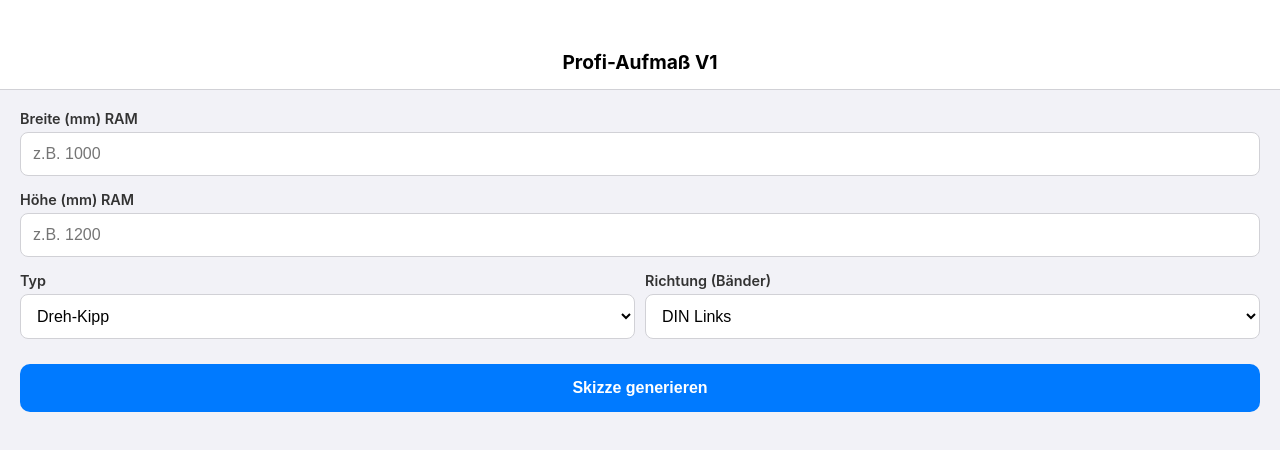
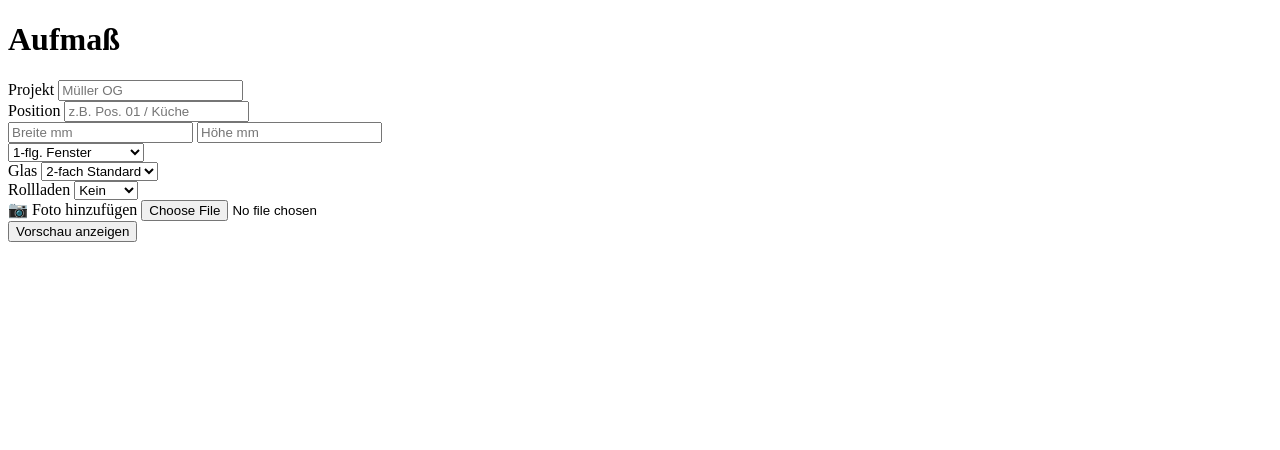
Before and after one commit to niklasavg-coder/Fenster-App, a plain HTML site: page index.html in a window 1280 px wide. Drawn offline with Linux system fonts and the light colour scheme.

Commit message:
Update v3: Profi Vorschsu

```diff
--- a/index.html
+++ b/index.html
@@ -2,61 +2,107 @@
 <html lang="de">
 <head>
     <meta charset="UTF-8">
-    <meta name="viewport" content="width=device-width, initial-scale=1.0, maximum-scale=1.0, user-scalable=no">
-    <title>Profi-Aufmaß</title>
-
+    <meta name="viewport" content="width=device-width, initial-scale=1.0, maximum-scale=1.0, user-scalable=no, viewport-fit=cover">
+    <title>Aufmaß-Profi iOS</title>
     <meta name="apple-mobile-web-app-capable" content="yes">
     <meta name="apple-mobile-web-app-status-bar-style" content="black-translucent">
-    <meta name="apple-mobile-web-app-title" content="Profi-Aufmaß">
-
     <link rel="stylesheet" href="style.css">
     <link rel="manifest" href="manifest.json">
 </head>
 <body>
+    <div id="app-container">
 
-    <div id="app-container">
+        <div id="input-view">
             <header>
-            <h1>Profi-Aufmaß V1</h1>
+                <h1>Aufmaß</h1>
             </header>
+            <main>
+                <section class="ios-group">
+                    <div class="ios-row">
+                        <label>Projekt</label>
+                        <input type="text" id="projektName" placeholder="Müller OG">
+                    </div>
+                    <div class="ios-row">
+                        <label>Position</label>
+                        <input type="text" id="position" placeholder="z.B. Pos. 01 / Küche">
+                    </div>
+                </section>
 
-        <main id="content">
-            <div class="input-group">
-                <label>Breite (mm) RAM</label>
-                <input type="number" id="breite" placeholder="z.B. 1000" inputmode="numeric">
+                <section class="ios-group">
+                    <div class="ios-row two-col">
+                        <input type="number" id="breite" placeholder="Breite mm" inputmode="numeric">
+                        <input type="number" id="hoehe" placeholder="Höhe mm" inputmode="numeric">
                     </div>
-
-            <div class="input-group">
-                <label>Höhe (mm) RAM</label>
-                <input type="number" id="hoehe" placeholder="z.B. 1200" inputmode="numeric">
-            </div>
-
-            <div class="input-group two-col">
-                <div>
-                    <label>Typ</label>
-                    <select id="typ">
-                        <option value="DK">Dreh-Kipp</option>
-                        <option value="D">Dreh</option>
-                        <option value="FEST">Festverglasung</option>
+                    <div class="ios-row">
+                        <select id="elemTyp" onchange="toggleUI()">
+                            <option value="1">1-flg. Fenster</option>
+                            <option value="2">2-flg. Stulp-Fenster</option>
+                            <option value="BT">Balkontür</option>
                         </select>
                     </div>
-                <div>
-                    <label>Richtung (Bänder)</label>
-                    <select id="richtung">
-                        <option value="L">DIN Links</option>
-                        <option value="R">DIN Rechts</option>
+                </section>
+
+                <section class="ios-group">
+                    <div class="ios-row">
+                        <label>Glas</label>
+                        <select id="glasTyp">
+                            <option value="2-fach">2-fach Standard</option>
+                            <option value="3-fach">3-fach Premium</option>
+                            <option value="VSG">Sicherheitsglas</option>
                         </select>
                     </div>
+                    <div class="ios-row">
+                        <label>Rollladen</label>
+                        <select id="rollloTyp" onchange="toggleUI()">
+                            <option value="NEIN">Kein</option>
+                            <option value="ELEKTRO">Elektro</option>
+                        </select>
                     </div>
+                </section>
 
-            <button onclick="skizzeErstellen()">Skizze generieren</button>
+                <section class="ios-group">
+                    <div class="ios-row">
+                        <label for="fotoInput" class="camera-btn">📷 Foto hinzufügen</label>
+                        <input type="file" id="fotoInput" accept="image/*" capture="environment" onchange="previewFoto(this)">
+                    </div>
+                </section>
 
-            <div id="skizzenContainer" style="display:none;">
-                <h2>Fertigungsskizze</h2>
-                <div id="svgWrapper"></div>
-            </div>
+                <button class="ios-btn-primary" onclick="generatePreview()">Vorschau anzeigen</button>
             </main>
         </div>
 
+        <div id="preview-view" style="display:none;">
+            <header class="no-print">
+                <button class="back-btn" onclick="editMode()">← Bearbeiten</button>
+                <h1>Vorschau</h1>
+            </header>
+            <main>
+                <div class="paper-page">
+                    <div class="pdf-header">
+                        <div>
+                            <h2 id="pdfTitel">Projektname</h2>
+                            <p id="pdfPos" style="font-weight: bold; color: var(--ios-blue);"></p>
+                        </div>
+                        <div id="pdfDatum" style="text-align: right; font-size: 12px;"></div>
+                    </div>
+
+                    <div id="svgWrapper"></div>
+
+                    <div class="tech-specs">
+                        <h3>Technische Details</h3>
+                        <div id="infoGrid" class="info-grid"></div>
+                    </div>
+
+                    <div id="fotoInPdf" class="foto-container">
+                        <h3>Baustellensituation</h3>
+                        <img id="pdfImg" src="">
+                    </div>
+                </div>
+                <button class="ios-btn-secondary no-print" onclick="window.print()">Als PDF speichern / Senden</button>
+            </main>
+        </div>
+
+    </div>
     <script src="script.js"></script>
 </body>
 </html>
--- a/script.js
+++ b/script.js
@@ -1,73 +1,79 @@
-function skizzeErstellen() {
-    const breite = document.getElementById('breite').value;
-    const hoehe = document.getElementById('hoehe').value;
-    const typ = document.getElementById('typ').value;
-    const richtung = document.getElementById('richtung').value;
+function toggleUI() {
+    const rolllo = document.getElementById('rollloTyp').value;
+    document.getElementById('kabelBox').style.display = (rolllo === "ELEKTRO") ? "flex" : "none";
+}
 
-    if (!breite || !hoehe) {
-        alert("Bitte Breite und Höhe eingeben.");
-        return;
+function editMode() {
+    document.getElementById('input-view').style.display = 'block';
+    document.getElementById('preview-view').style.display = 'none';
+    window.scrollTo(0,0);
+}
+
+function generatePreview() {
+    const b = document.getElementById('breite').value;
+    const h = document.getElementById('hoehe').value;
+    const projekt = document.getElementById('projektName').value || "Unbenannt";
+    const pos = document.getElementById('position').value || "Keine Position";
+
+    if(!b || !h) return alert("Bitte Breite und Höhe eingeben!");
+
+    // Ansicht umschalten
+    document.getElementById('input-view').style.display = 'none';
+    document.getElementById('preview-view').style.display = 'block';
+
+    // Kopfzeile füllen
+    document.getElementById('pdfTitel').innerText = projekt;
+    document.getElementById('pdfPos').innerText = "📍 " + pos;
+    document.getElementById('pdfDatum').innerText = new Date().toLocaleDateString('de-DE');
+
+    // SVG Skizze (Profi-Logik für BT = Balkontür)
+    const typ = document.getElementById('elemTyp').value;
+    let svg = `<svg viewBox="-50 -60 400 520" xmlns="http://www.w3.org/2000/svg" style="background:white;">
+        <defs><marker id="arrow" markerWidth="10" markerHeight="10" refX="0" refY="3" orient="auto"><path d="M0,0 L0,6 L9,3 z" fill="#000" /></marker></defs>
+
+        <rect x="0" y="0" width="300" height="400" stroke="#000" fill="none" stroke-width="3" />`;
+
+    // Wenn Balkontür: Schwelle unten einzeichnen
+    if (typ === "BT") {
+        svg += `<line x1="0" y1="390" x2="300" y2="390" stroke="#000" stroke-width="1" />`;
     }
 
-    // Wir bauen das SVG dynamisch zusammen.
-    // Wir nutzen eine feste "Leinwand" von 300x400 Einheiten für die Zeichnung.
-    let svgContent = `
-        <svg viewBox="-50 -50 400 500" xmlns="http://www.w3.org/2000/svg">
-            <defs>
-                <marker id="arrow" markerWidth="10" markerHeight="10" refX="0" refY="3" orient="auto" markerUnits="strokeWidth">
-                    <path d="M0,0 L0,6 L9,3 z" fill="#000" />
-                </marker>
-            </defs>
+    // Maßketten
+    svg += `<line x1="0" y1="-20" x2="300" y2="-20" stroke="#000" marker-start="url(#arrow)" marker-end="url(#arrow)" />
+            <text x="150" y="-30" text-anchor="middle" font-size="14" font-weight="bold">${b} mm</text>
+            <line x1="-25" y1="0" x2="-25" y2="400" stroke="#000" marker-start="url(#arrow)" marker-end="url(#arrow)" />
+            <text x="-40" y="200" text-anchor="middle" transform="rotate(-90, -40, 200)" font-size="14" font-weight="bold">${h} mm</text>`;
 
-            <rect x="0" y="0" width="300" height="400" class="fenster-rahmen" />
+    // Flügel-Skizze
+    if (typ === "2") {
+        svg += `<line x1="150" y1="0" x2="150" y2="400" stroke="#000" />
+                <polyline points="0,0 150,200 0,400" fill="none" stroke="#666" stroke-dasharray="5,5" />
+                <polyline points="300,0 150,200 300,400" fill="none" stroke="#666" stroke-dasharray="5,5" />`;
+    } else {
+        svg += `<polyline points="300,0 0,200 300,400" fill="none" stroke="#666" stroke-dasharray="5,5" />`;
+    }
 
-            <line x1="0" y1="-20" x2="300" y2="-20" class="masslinie" marker-start="url(#arrow)" marker-end="url(#arrow)" />
-            <line x1="0" y1="-25" x2="0" y2="0" class="masslinie" /> <line x1="300" y1="-25" x2="300" y2="0" class="masslinie" /> <text x="150" y="-30" text-anchor="middle" class="mass-text">${breite} mm</text>
+    svg += `</svg>`;
+    document.getElementById('svgWrapper').innerHTML = svg;
 
-            <line x1="-20" y1="0" x2="-20" y2="400" class="masslinie" marker-start="url(#arrow)" marker-end="url(#arrow)" />
-            <line x1="-25" y1="0" x2="0" y2="0" class="masslinie" /> <line x1="-25" y1="400" x2="0" y2="400" class="masslinie" /> <text x="-30" y="200" text-anchor="middle" transform="rotate(-90, -30, 200)" class="mass-text">${hoehe} mm</text>
-
-            ${generiereOeffnungsSymbol(typ, richtung)}
-
-        </svg>
+    // Tabelle füllen
+    document.getElementById('infoGrid').innerHTML = `
+        <div class="info-item"><strong>Typ:</strong> ${typ === "BT" ? "Balkontür" : typ + "-flg. Fenster"}</div>
+        <div class="info-item"><strong>Glas:</strong> ${document.getElementById('glasTyp').value}</div>
+        <div class="info-item"><strong>Rollladen:</strong> ${document.getElementById('rollloTyp').value}</div>
+        <div class="info-item"><strong>Maß:</strong> ${b} x ${h} mm</div>
     `;
 
-    // SVG in den Container packen und anzeigen
-    document.getElementById('svgWrapper').innerHTML = svgContent;
-    document.getElementById('skizzenContainer').style.display = 'block';
+    window.scrollTo(0,0);
 }
 
-// Hilfsfunktion: Entscheidet, welche Dreiecke gezeichnet werden müssen
-function generiereOeffnungsSymbol(typ, richtung) {
-    if (typ === 'FEST') {
-        // Festverglasung bekommt oft ein einfaches Kreuz oder gar nichts.
-        // Wir lassen es erstmal leer für eine saubere Ansicht.
-        return '';
+function previewFoto(input) {
+    if (input.files && input.files[0]) {
+        const reader = new FileReader();
+        reader.onload = function(e) {
+            document.getElementById('pdfImg').src = e.target.result;
+            document.getElementById('fotoInPdf').style.display = 'block';
+        }
+        reader.readAsDataURL(input.files[0]);
     }
-
-    let pfade = '';
-    // Koordinaten für das 300x400 Rechteck
-    const top = 0; const bottom = 400;
-    const left = 0; const right = 300;
-    const midX = 150; const midY = 200;
-
-    // Dreh-Symbol (Das Dreieck, das die horizontale Öffnung anzeigt)
-    if (richtung === 'L') {
-        // DIN Links: Bänder links, Griff rechts. Spitze zeigt nach rechts.
-        // Dreieck von Links-Oben -> Rechts-Mitte -> Links-Unten
-        pfade += `<polygon points="${left},${top} ${right},${midY} ${left},${bottom}" class="oeffnungs-symbol"/>`;
-    } else {
-        // DIN Rechts: Bänder rechts, Griff links. Spitze zeigt nach links.
-        // Dreieck von Rechts-Oben -> Links-Mitte -> Rechts-Unten
-        pfade += `<polygon points="${right},${top} ${left},${midY} ${right},${bottom}" class="oeffnungs-symbol"/>`;
-    }
-
-    // Kipp-Symbol (Das zusätzliche untere Dreieck bei DK)
-    if (typ === 'DK') {
-        // Spitze zeigt immer nach unten, Basis ist oben
-        // Dreieck von Links-Oben -> Mitte-Unten -> Rechts-Oben
-        pfade += `<polygon points="${left},${top} ${midX},${bottom} ${right},${top}" class="oeffnungs-symbol"/>`;
-    }
-
-    return pfade;
 }
--- a/style.css
+++ b/style.css
@@ -1,59 +1,40 @@
-body {
-    font-family: -apple-system, BlinkMacSystemFont, "Segoe UI", Roboto, Helvetica, Arial, sans-serif;
-    margin: 0; padding: 0;
-    background-color: #f2f2f7;
-    display: flex; flex-direction: column; height: 100vh;
+/* ... Bisherige iOS Styles beibehalten ... */
+
+.back-btn {
+    border: none; background: none; color: var(--ios-blue);
+    font-size: 17px; cursor: pointer; padding: 0;
 }
 
-#app-container { display: flex; flex-direction: column; height: 100%; }
-
-header {
-    background-color: #ffffff; padding: 15px; padding-top: 50px;
-    text-align: center; border-bottom: 1px solid #d1d1d6;
-}
-h1 { margin: 0; font-size: 1.2rem; }
-h2 { font-size: 1rem; text-align: center; color: #333; margin-top: 20px;}
-
-main { flex: 1; padding: 20px; overflow-y: auto; }
-
-.input-group { margin-bottom: 15px; }
-.input-group label { display: block; margin-bottom: 5px; font-weight: 600; color: #333; font-size: 0.9rem;}
-.two-col { display: flex; gap: 10px; }
-.two-col div { flex: 1; }
-
-input, select {
-    width: 100%; padding: 12px; border-radius: 8px;
-    border: 1px solid #d1d1d6; box-sizing: border-box; font-size: 16px;
+/* Das "Blatt Papier" in der App */
+.paper-page {
     background: white;
+    padding: 30px;
+    border-radius: 4px;
+    box-shadow: 0 0 15px rgba(0,0,0,0.1);
+    min-height: 500px;
+    color: black;
 }
 
-button {
-    width: 100%; padding: 15px; background-color: #007aff; color: white;
-    border: none; border-radius: 10px; font-weight: bold; font-size: 16px; margin-top: 10px;
+.pdf-header {
+    display: flex; justify-content: space-between;
+    border-bottom: 2px solid black; padding-bottom: 10px; margin-bottom: 20px;
 }
 
-/* Der Bereich für die Skizze */
-#skizzenContainer {
-    margin-top: 30px;
-    background: white;
-    padding: 20px;
-    border-radius: 12px;
-    box-shadow: 0 2px 10px rgba(0,0,0,0.05);
+.info-grid {
+    display: grid; grid-template-columns: 1fr 1fr;
+    gap: 10px; font-size: 14px; margin-top: 10px;
 }
 
-#svgWrapper {
-    text-align: center;
-    /* Damit die SVG Skizze nicht riesig wird */
-    max-width: 400px;
-    margin: 0 auto;
+.info-item { border-bottom: 1px solid #eee; padding: 4px 0; }
+
+.foto-container img {
+    width: 100%; border-radius: 5px; margin-top: 10px;
+    border: 1px solid #ccc;
 }
 
-/* SVG Styling für technische Zeichnung */
-svg {
-    border: 1px solid #ccc; /* Ein leichter Rahmen um die ganze Zeichnung */
-    background: #fff;
+@media print {
+    body { background: white; }
+    #preview-view { display: block !important; }
+    #input-view, .no-print { display: none !important; }
+    .paper-page { box-shadow: none; padding: 0; }
 }
-.masslinie { stroke: #000; stroke-width: 1; }
-.mass-text { font-family: monospace; font-size: 14px; fill: #000; }
-.fenster-rahmen { stroke: #000; stroke-width: 3; fill: none; }
-.oeffnungs-symbol { stroke: #000; stroke-width: 1; fill: none; stroke-dasharray: 5,5; } /* Gestrichelt für Öffnung */
```
Lines whose indentation alone changed are shown as unchanged.
